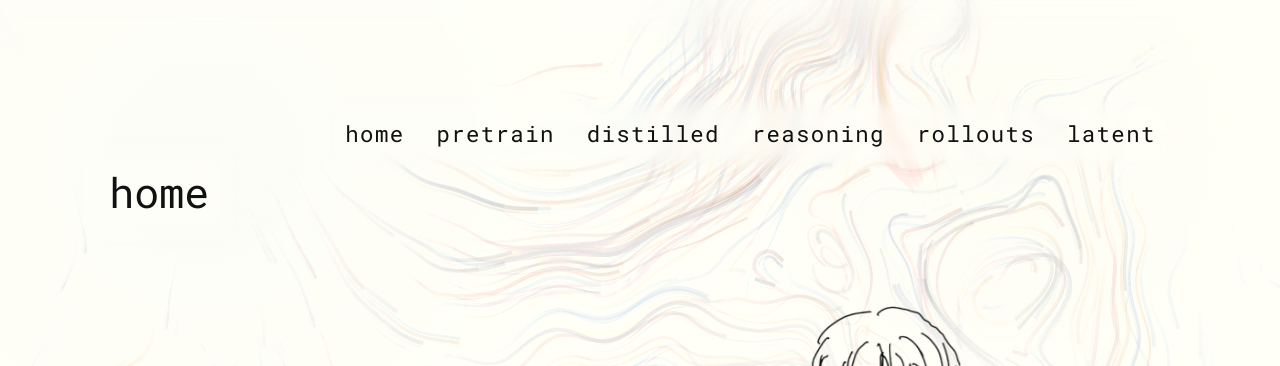
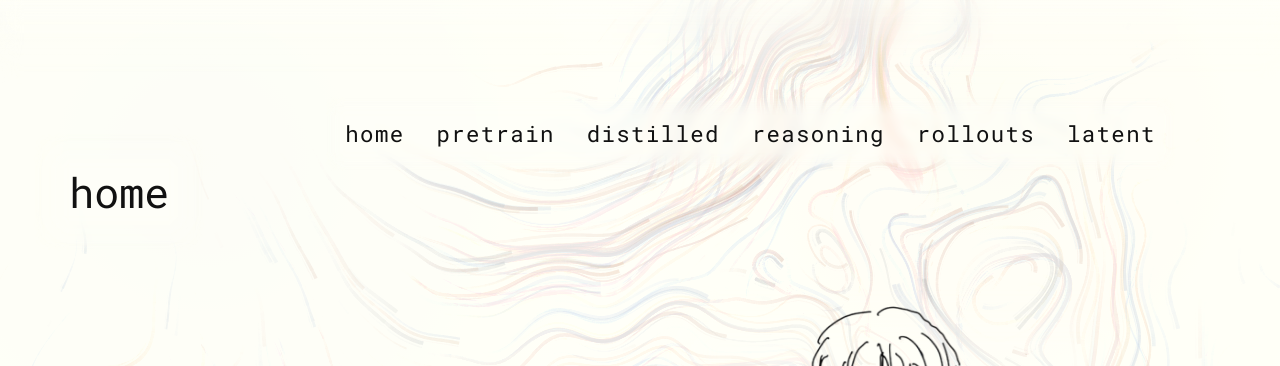
Before and after one commit to kennykguo/kennykguo.github.io, a Jekyll site: the page built from docs/index.html, in a window 1280 px wide. Shown: the top 366 px of the page. Built offline with Jekyll 4.4.1, drawn with Linux system fonts in a browser that asks for light colours.

Commit message:
Move page headings left and simplify project titles
Reduce the left inset of the shared header across desktop and mobile layouts. Keep the same alignment across the main pages and preserve the right edge of navigation.

Remove coded by hand from the image captioning title and capitalize Dope in the shell project title. Refresh the cached gallery entries under their updated names.

Validate all eight layout tests and the Jekyll build.

```diff
--- a/docs/_data/rollout_layouts.json
+++ b/docs/_data/rollout_layouts.json
@@ -509,7 +509,7 @@
       }
     }
   },
-  "Image captioning using vision transformers, coded by hand": {
+  "Image captioning using vision transformers": {
     "signature": "74d2c9cb672ed93e5c86d25a856c6ebac248e3bcfc9062e95a1781e8a01a0ed1",
     "count": 4,
     "desktop": {
@@ -575,7 +575,7 @@
       }
     }
   },
-  "dope interactive shell (dish) - a Unix shell": {
+  "Dope interactive shell (dish) - a Unix shell": {
     "signature": "69a77b39f13d469e330849b88be9f726bad3dd05b0373de35af1d5743def6530",
     "count": 1,
     "desktop": {
--- a/docs/_data/rollouts.yml
+++ b/docs/_data/rollouts.yml
@@ -215,7 +215,7 @@
     - label: Twitter
       url: https://x.com/kennykgguo/status/1941628011691831359
 
-- title: Image captioning using vision transformers, coded by hand
+- title: Image captioning using vision transformers
   start_date: 2024-07-01
   media_rows: [3, 1]
   description: A friend challenged me to build an image captioner when I had no deep learning experience. Speedran the history of deep learning in my first year summer and built the entire thing by hand (back when LLMs were just as good as autocomplete).
@@ -244,7 +244,7 @@
     - label: GitHub
       url: https://github.com/kennykguo/image-captioning
 
-- title: dope interactive shell (dish) - a Unix shell
+- title: Dope interactive shell (dish) - a Unix shell
   start_date: 2024-05-28
   description: Wrote a shell by hand in C during a small research gig for ECE344. Dove deep into xv6, got systems-pilled, and started developing a taste for operating systems.
   images:
--- a/docs/style.scss
+++ b/docs/style.scss
@@ -370,7 +370,7 @@ figure {
   justify-self: center;
   width: 100vw;
   max-width: 1440px;
-  padding: 20px calc(6vw + 40px) 0;
+  padding: 20px calc(6vw + 40px) 0 6vw;
   position: relative;
   z-index: 2;
 }
@@ -382,11 +382,11 @@ figure {
 }
 
 @media (max-width: 850px) {
-  .site-header { padding: 0 2rem; }
+  .site-header { padding: 0 2rem 0 1.5rem; }
 }
 
 @media (max-width: 480px) {
-  .site-header { padding-inline: 1.5rem; }
+  .site-header { padding-inline: 1.25rem 1.5rem; }
 }
 
 nav {
```
